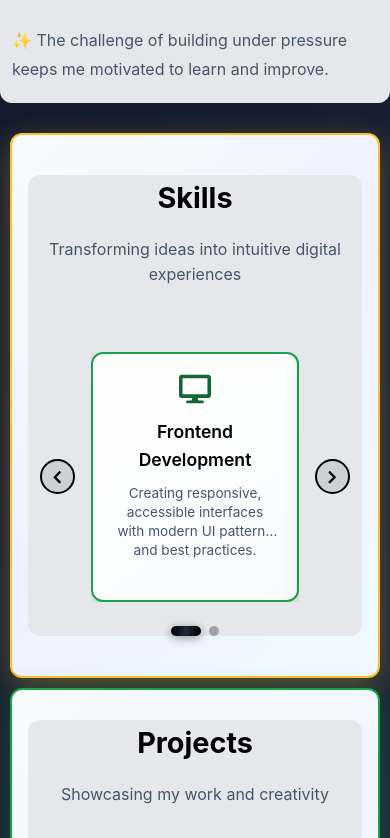
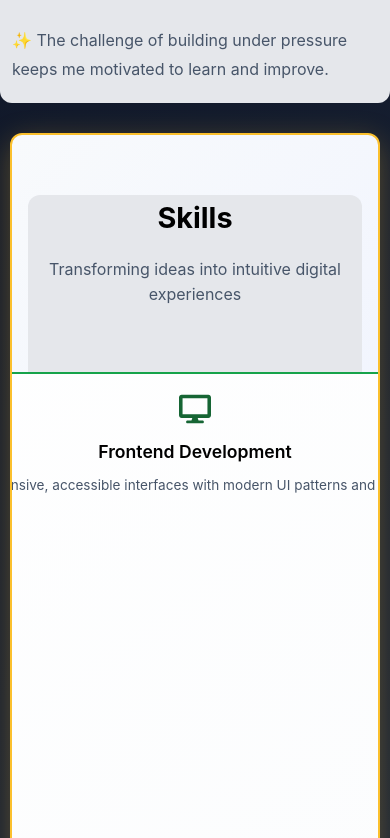
Before and after one commit to NaveenaSekar/Naveena-Sekar-, a React (Create React App) app: page / in a window 390 px wide. Shown: the part 1886-2724 px from the top of the page. Built offline with nearby package versions, Linux system fonts and the light colour scheme; the HTML template or start-up script is replaced by a standard one.

Commit message:
Update UI and content

```diff
--- a/src/components/Skills.css
+++ b/src/components/Skills.css
@@ -230,20 +230,53 @@
 
   .carousel-wrapper {
     gap: 0.5rem;
+    flex-direction: column;
   }
 
   .carousel-container {
-    margin: 0 0.5rem;
+    margin: 0;
+    overflow: visible;
   }
 
   .carousel-slide {
     gap: 0;
+    min-height: 300px;
   }
 
   .carousel-nav-btn {
-    width: 40px;
-    height: 40px;
-    font-size: 1rem;
+    position: absolute;
+    bottom: -60px;
+    left: 50%;
+    transform: translateX(-50%);
+    width: 50px;
+    height: 50px;
+    background: #166534;
+    color: white;
+    border-radius: 50%;
+    display: flex;
+    align-items: center;
+    justify-content: center;
+    font-size: 1.5rem;
+    cursor: pointer;
+    transition: all 0.3s ease;
+    z-index: 10;
+  }
+
+  .carousel-nav-btn:hover {
+    background: #22c55e;
+    transform: translateX(-50%) scale(1.1);
+  }
+
+  .carousel-nav-btn.prev {
+    bottom: auto;
+    top: -60px;
+  }
+
+  .carousel-pagination {
+    position: absolute;
+    bottom: -100px;
+    left: 50%;
+    transform: translateX(-50%);
   }
 
   .service-card {
@@ -253,11 +286,12 @@
 
 @media (max-width: 480px) {
   .skills {
-    padding: 40px 1rem;
+    padding: 60px 1rem 120px 1rem;
     margin: 10px;
     border-radius: 12px;
     border-width: 2px;
     max-width: calc(100% - 20px);
+    position: relative;
   }
 
   .section-header h2 {
```
